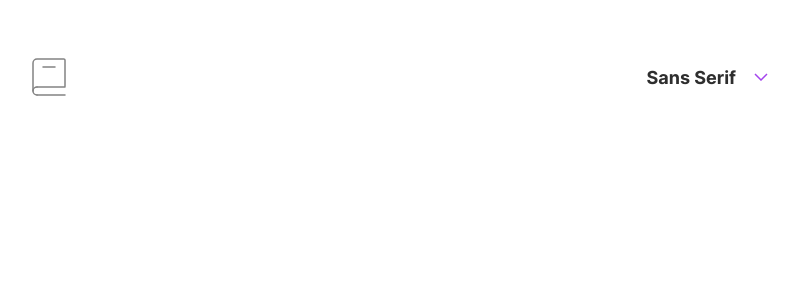
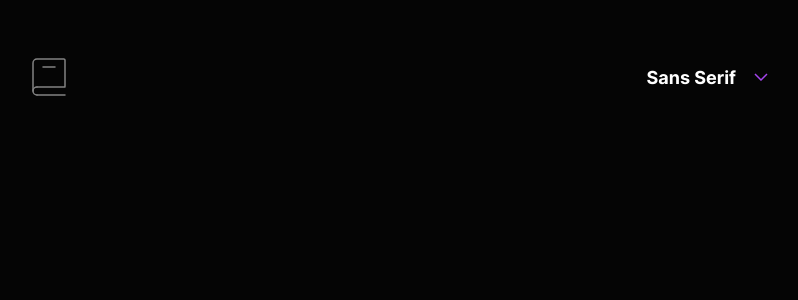
Before and after one commit to karolbanat/fem-svelte-dict-web-app, a Svelte app: page / in a window 1280 px wide. Shown: the top 300 px of the page, without its empty margins (240-1038 px from the left). Built offline with nearby package versions, Linux system fonts and the light colour scheme.

Commit message:
Local storage load test

```diff
--- a/src/App.svelte
+++ b/src/App.svelte
@@ -1,9 +1,10 @@
 <script lang="ts">
 	import Header from './lib/Header.svelte';
+	import { preferences } from './stores';
 </script>
 
 <svelte:head>
-	<link rel="stylesheet" href="./css/themes/system-theme.css" />
+	<link rel="stylesheet" href={`./css/themes/${$preferences.theme}-theme.css`} />
 </svelte:head>
 
 <Header />
```
Also changed, not shown: 2 other files (tests, documents, lock files or other folders).
